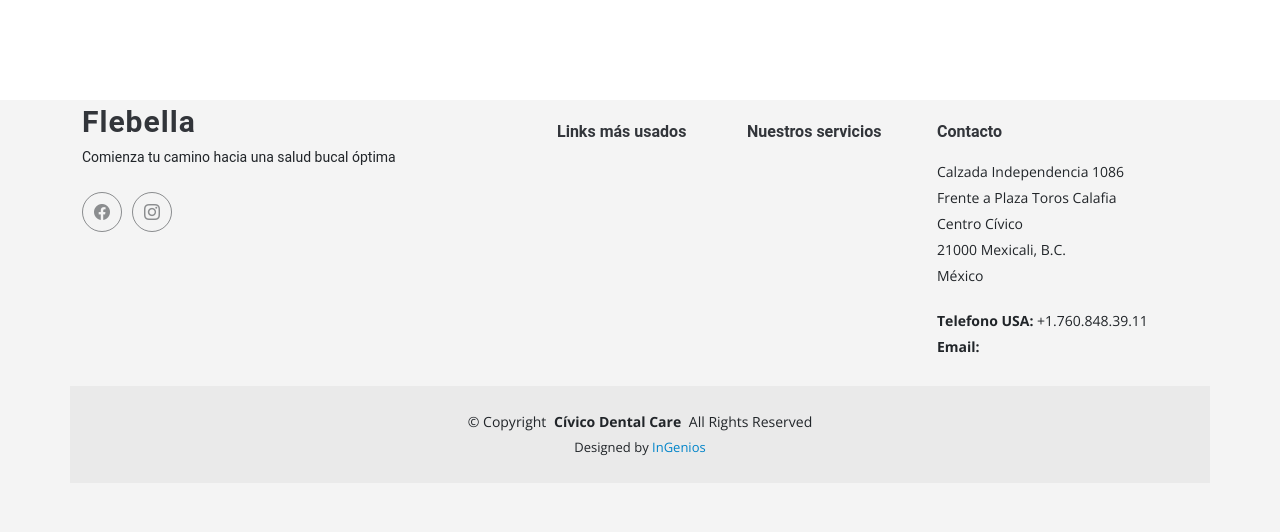
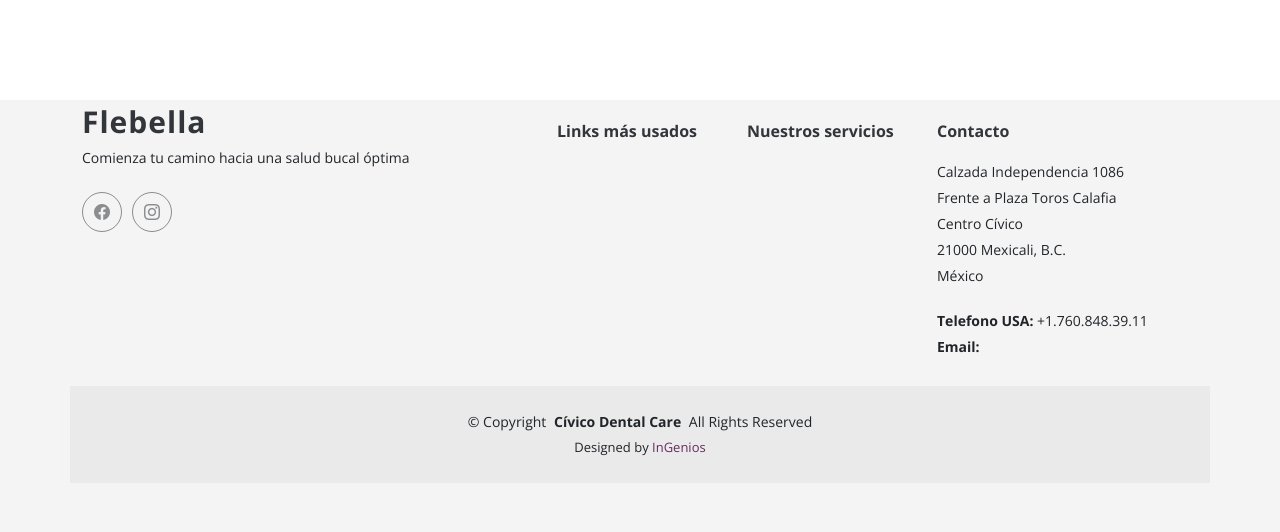
Before and after one commit to matepolicichio/flebiland, a Django app: page /promociones/ in a window 1280 px wide. Shown: the top 532 px of the page. Run offline with Django 4.2, Linux system fonts and the light colour scheme; data that the repository does not hold is empty; some libraries are stand-ins or nearby versions.

Commit message:
fonts and colors

```diff
--- a/flebi/static/flebi/css/main.css
+++ b/flebi/static/flebi/css/main.css
@@ -1,16 +1,12 @@
 /* Fonts */
 :root {
-  --font-default: "Open Sans", system-ui, -apple-system, "Segoe UI", Roboto, "Helvetica Neue", Arial, "Noto Sans", "Liberation Sans", sans-serif, "Apple Color Emoji", "Segoe UI Emoji", "Segoe UI Symbol", "Noto Color Emoji";
-  --font-primary: 'Roboto', sans-serif;
-  --font-secondary: "Amatic SC", sans-serif;
-
-
-/* --font-primary: "Montserrat", sans-serif; */
-/* --font-secondary: "Lato", sans-serif; */
-
-/* --font-primary: "Amatic SC", sans-serif; */
-/* --font-secondary: "Inter", sans-serif; */
-
+  --font-default: 'Open Sans', 'Montserrat', 'Lato', 'Inter', sans-serif;
+  --font-primary: 'Open Sans', sans-serif;
+  --font-secondary: 'Roboto', sans-serif;
+  --font-tertiary: 'Montserrat', sans-serif;
+  --font-quaternary: 'Lato', sans-serif;
+  --font-quinary: 'Inter', sans-serif;
+  --font-special: 'Amatic SC', cursive;
 }
 
 
@@ -21,8 +17,8 @@
   --color-default-rgb: 33, 37, 41;
   --color-background: #ffffff;
   --color-background-rgb: 255, 255, 255;
-  --color-primary: #0084c9;
-  --color-primary-rgb: 0, 132, 201;
+  --color-primary: #652d60;
+  --color-primary-rgb: 101, 45, 96;
   --color-secondary: #32353a;
   --color-secondary-rgb: 50, 134, 158;
   --color-box-background: #ffffff;
--- a/flebi/templates/flebi/head.html
+++ b/flebi/templates/flebi/head.html
@@ -44,11 +44,9 @@
   <link href="{% static 'flebi/img/logo.png' %}" rel="icon">
 
   <!-- Fonts -->
-  <link href="https://fonts.googleapis.com" rel="preconnect">
-  <link href="https://fonts.gstatic.com" rel="preconnect" crossorigin>
-  <link
-    href="https://fonts.googleapis.com/css2?family=Open+Sans:ital,wght@0,300;0,400;0,500;0,600;0,700;0,800;1,300;1,400;1,500;1,600;1,700;1,800&family=Montserrat:ital,wght@0,100;0,200;0,300;0,400;0,500;0,600;0,700;0,800;0,900;1,100;1,200;1,300;1,400;1,500;1,600;1,700;1,800;1,900&family=Lato:ital,wght@0,100;0,300;0,400;0,700;0,900;1,100;1,300;1,400;1,700;1,900&display=swap"
-    rel="stylesheet">
+    <!-- Link to the specified fonts from Google Fonts -->
+    <link rel="stylesheet" href="https://fonts.googleapis.com/css2?family=Open+Sans:wght@400;700&family=Montserrat:wght@400;700&family=Lato:wght@400;700&family=Inter:wght@400;700&family=Amatic+SC&display=swap">
+
 
   <!-- Vendor CSS Files -->
   <link href="https://cdn.jsdelivr.net/npm/bootstrap@5.3.0/dist/css/bootstrap.min.css" rel="stylesheet"
--- a/promociones/views.py
+++ b/promociones/views.py
@@ -67,6 +67,8 @@
         is_visible=True,
         page__template_path=template_path_filter)
 
+    header = Header.objects.first()
+
     post = get_object_or_404(Post, pk=pk)
     posts = Post.objects.filter(is_visible=True).order_by('sort_order')
 
@@ -86,6 +88,7 @@
 
     context = {
         'sections': sections,
+        'header': header,
         'post': post,
         'promo_posts': posts,
         'calltoaction': calltoaction,
--- a/services/views.py
+++ b/services/views.py
@@ -67,6 +67,8 @@
         is_visible=True,
         page__template_path=template_path_filter)
 
+    header = Header.objects.first()
+
     post = get_object_or_404(Post, pk=pk)
     posts = Post.objects.filter(is_visible=True).order_by('-post_date')
 
@@ -86,6 +88,7 @@
 
     context = {
         'sections': sections,
+        'header': header,
         'post': post,
         'service_posts': posts,
         'calltoaction': calltoaction,
```
